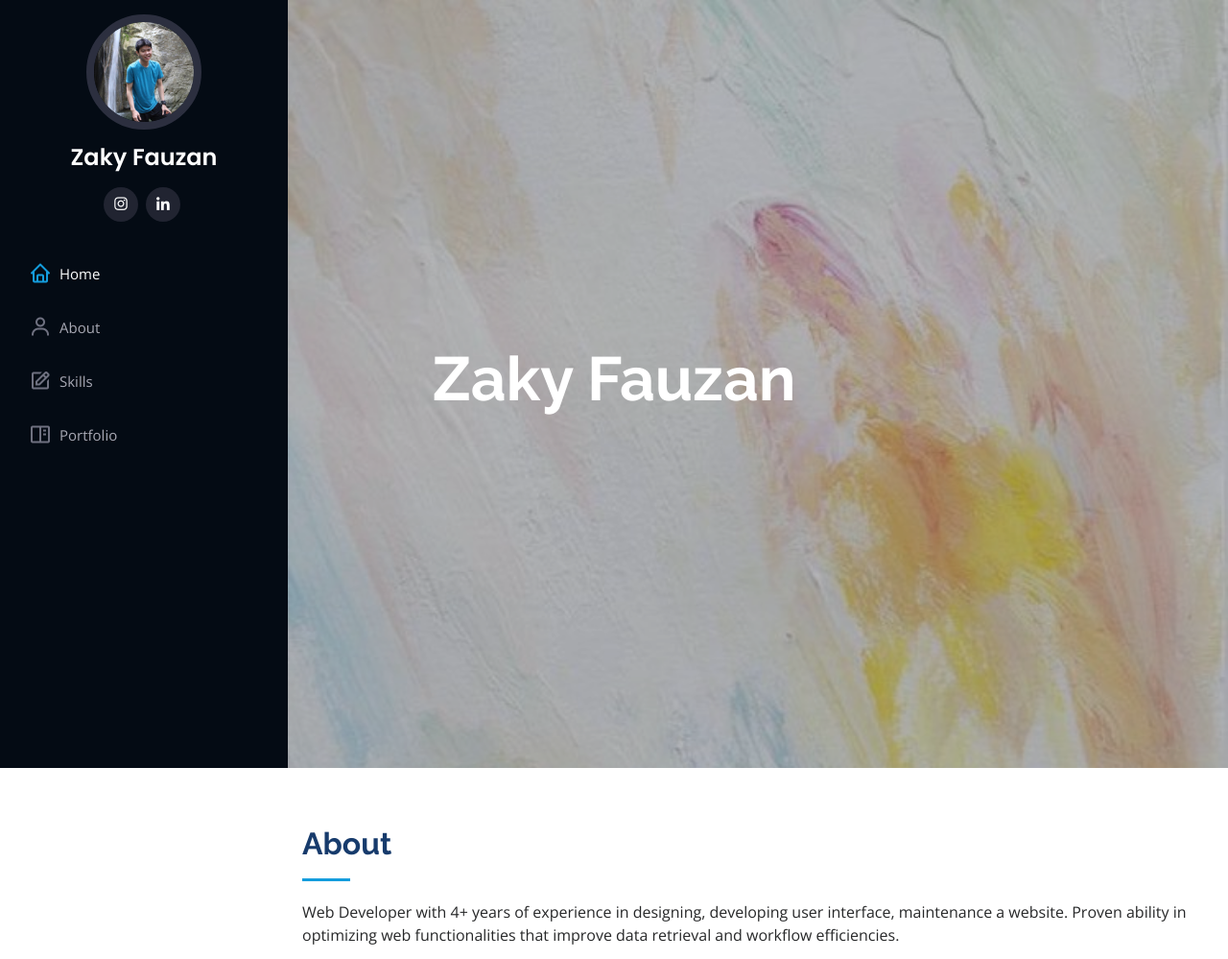
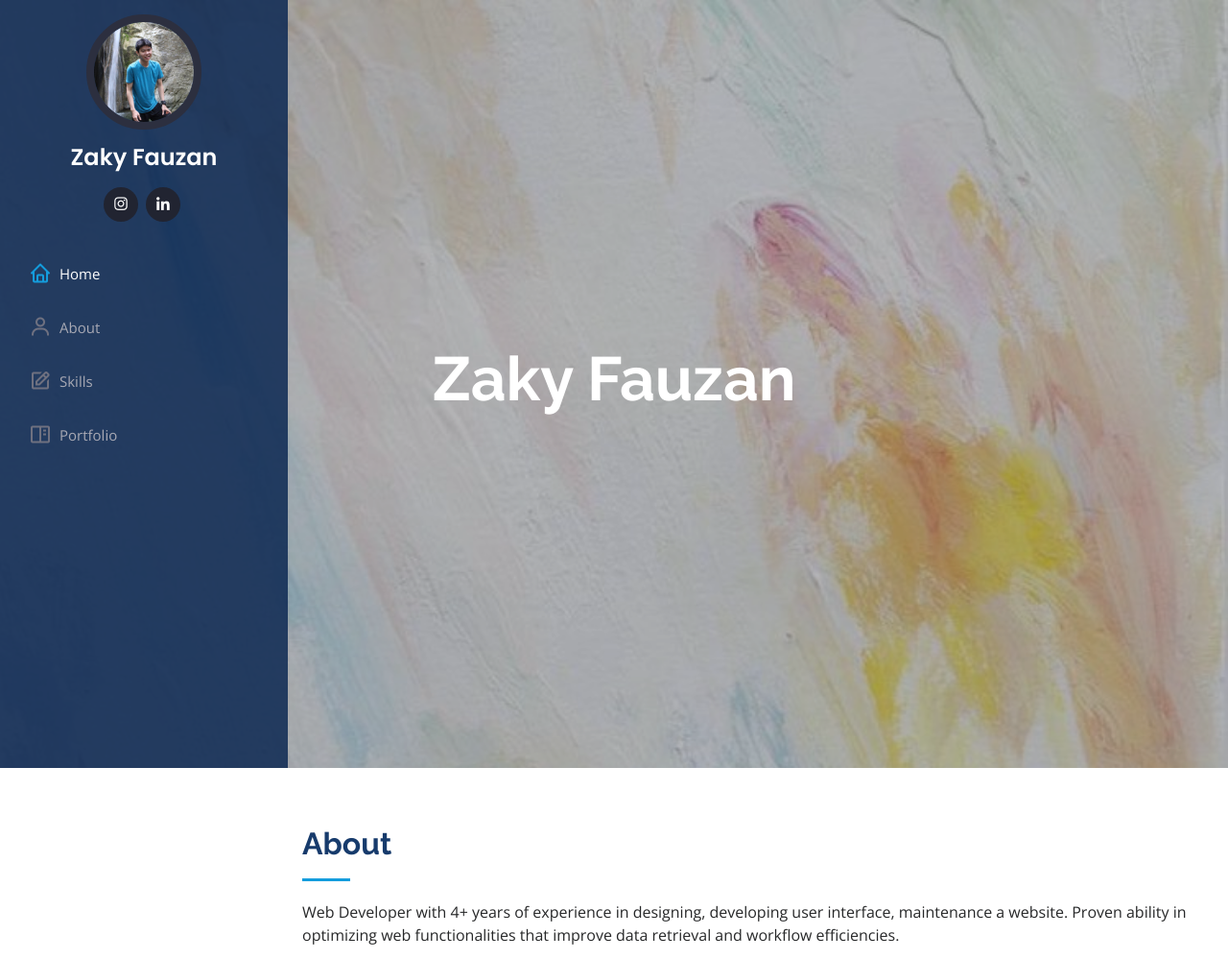
Before and after one commit to zkifzn/zkifzn.github.io, a PHP site: page / in a window 1280 px wide. Shown: the top 999 px of the page at 96% size. Run offline with PHP 8.4, Linux system fonts and the light colour scheme.

Commit message:
Update style.css

```diff
--- a/assets/css/style.css
+++ b/assets/css/style.css
@@ -70,7 +70,7 @@ h1, h2, h3, h4, h5, h6 {
   z-index: 9997;
   transition: all 0.5s;
   padding: 0 15px;
-  background: #040b14;
+  background: #0f2b54de;
   overflow-y: auto;
 }
 
```
